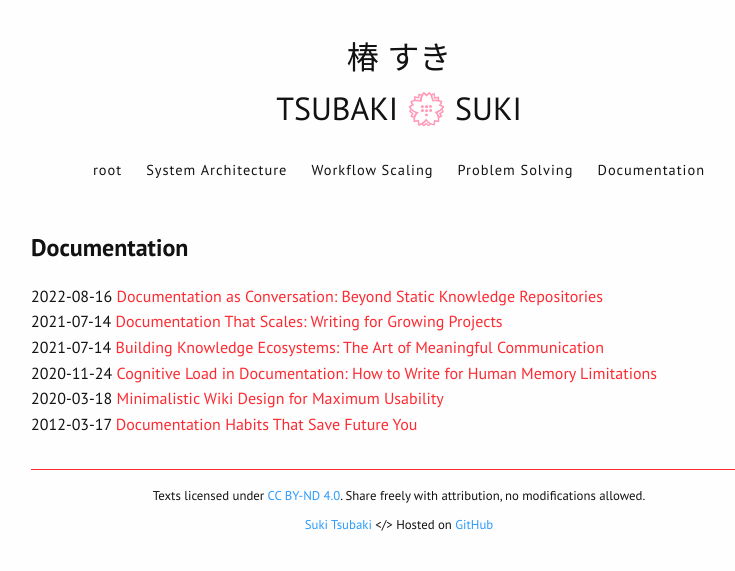
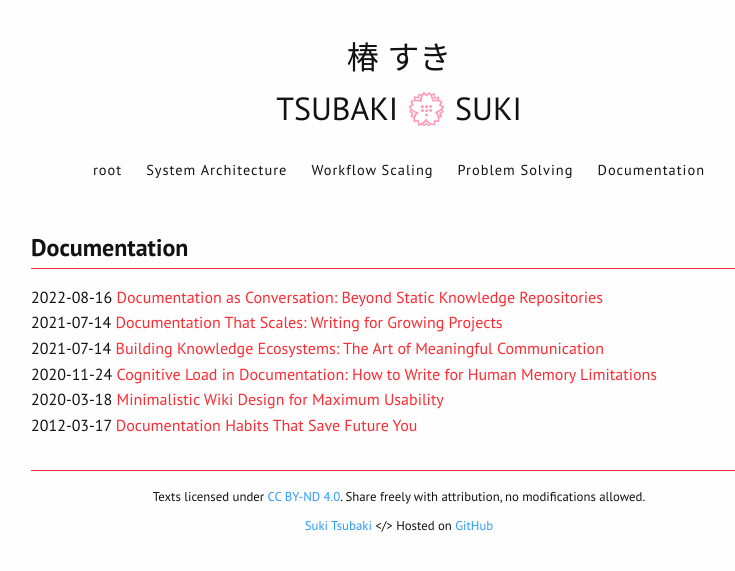
Before and after one commit to sukitsubaki/sukitsubaki.github.io, a Jekyll site: the page built from pages/documentation.md, in a window 1280 px wide. Shown: the top 571 px of the page, without its empty margins (241-976 px from the left). Built offline with Jekyll 4.4.1, drawn with Linux system fonts in a browser that asks for light colours.

Commit message:
Update post.css typo

```diff
--- a/assets/css/modules/post.css
+++ b/assets/css/modules/post.css
@@ -4,7 +4,7 @@
 #problem-solving,
 #documentation {
     font-size: 1.5rem;
-    border-bottom: 1px solid var(--primary);
+    border-bottom: 1px solid var(--color-primary);
 }
 
 /* Post Module Styles */
```
